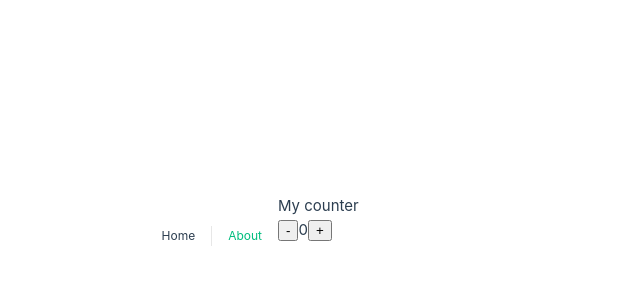
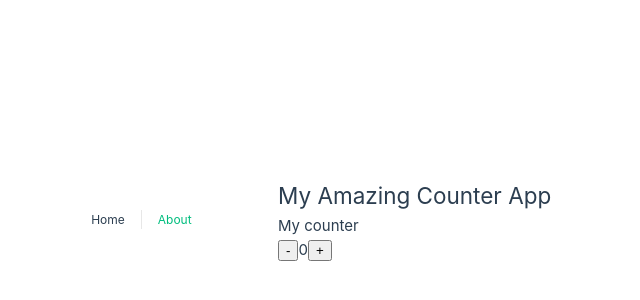
Before and after one commit to hairutdinov/vue-composition-api-basics, a Vue app: page / in a window 1280 px wide. Shown: the part 180-480 px from the top of the page, without its empty margins (362-1002 px from the left). Built offline with nearby package versions, Linux system fonts and the light colour scheme.

Commit message:
non-reactive prop

```diff
--- a/src/views/HomeView.vue
+++ b/src/views/HomeView.vue
@@ -1,5 +1,6 @@
 <template>
   <div class="home">
+    <h2>{{ appTitle }}</h2>
     <h4>{{ counterData.title }}</h4>
     <div>
       <button class="btn" @click="decreaseCounter">-</button>
@@ -17,6 +18,7 @@
 <script setup>
 import { reactive } from 'vue'
 
+const appTitle = 'My Amazing Counter App';
 const counterData = reactive({
   count: 0,
   title: 'My counter',
```
